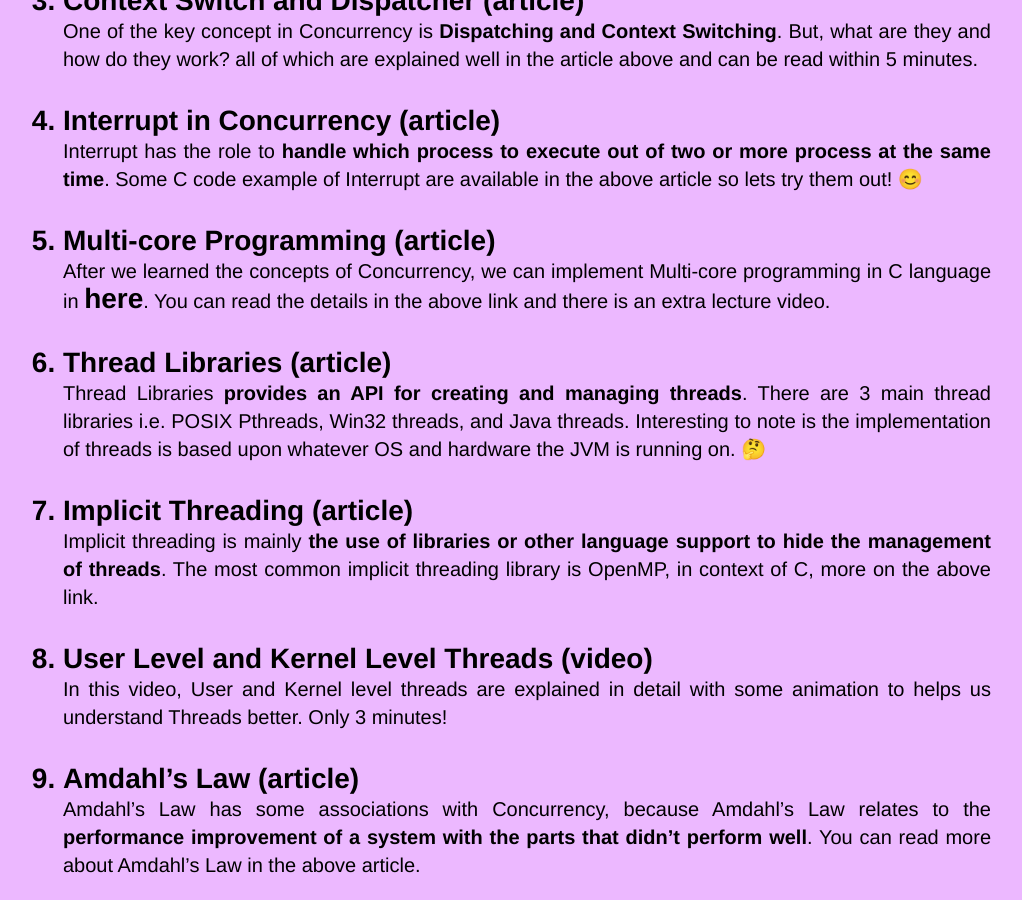
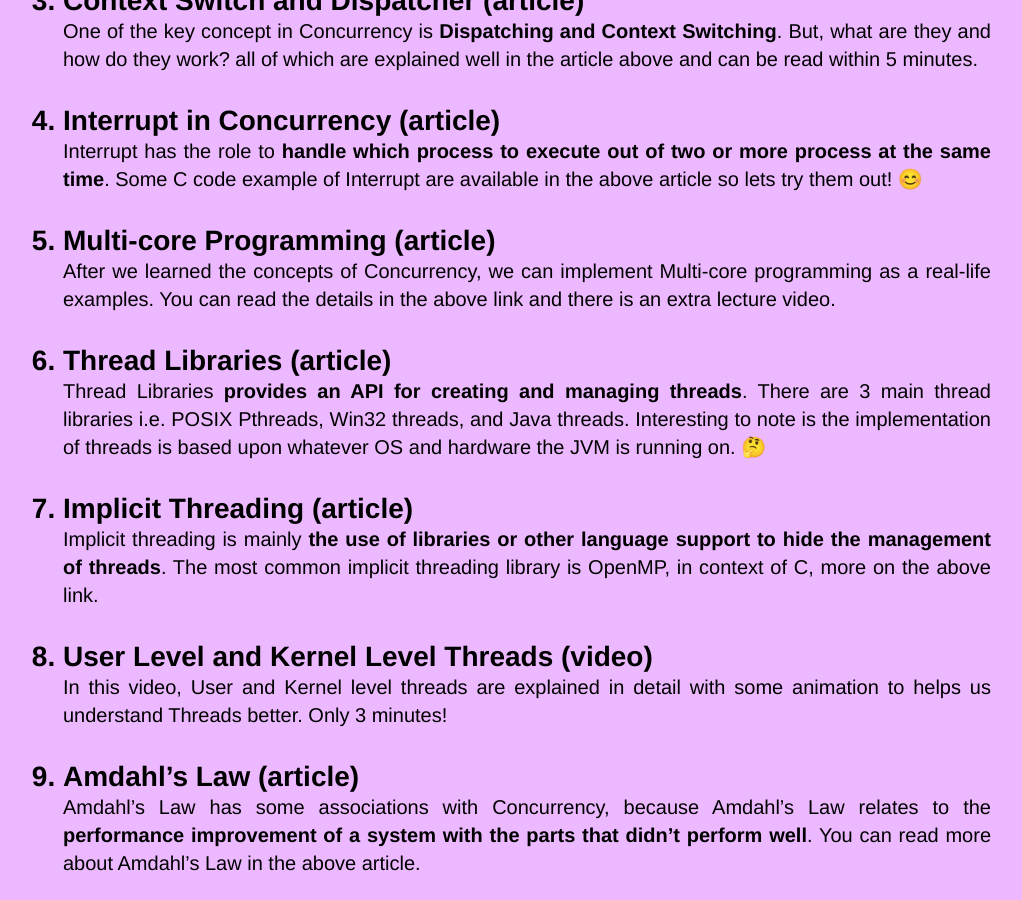
Before and after one commit to frsardhf/os211, a Jekyll site: the page built from w06.md, in a window 1280 px wide and 900 px high, scrolled down 782 px. Shown: the whole window, without its empty margins (133-1155 px from the left). Built offline with Jekyll 4.4.1, drawn with Linux system fonts in a browser that asks for light colours; our own code applies the rules of GitHub Pages for plain Markdown files.

Commit message:
OS211 frsardhf

```diff
--- a/w06.md
+++ b/w06.md
@@ -19,12 +19,12 @@ This week, we are learning Concurrency: Processes and Threads in Operating Syste
    Interrupt has the role to **handle which process to execute out of two or more process at the same time**. Some C code example of Interrupt are available in the above article so lets try them out! 😊
 
 5. [Multi-core Programming (article)](https://vaibhaw-vipul.medium.com/multi-core-programming-809d1569d988) <br>
-   After we learned the concepts of Concurrency, we can implement Multi-core programming in C language in [here](https://www.embedded.com/getting-started-with-multicore-programming-part-1/). You can read the details in the above link and there is an extra lecture video.
+   After we learned the concepts of Concurrency, we can implement Multi-core programming as a real-life examples. You can read the details in the above link and there is an extra lecture video.
 
 6. [Thread Libraries (article)](https://www.brainkart.com/article/Thread-Libraries_9837/) <br>
    Thread Libraries **provides an API for creating and managing threads**. There are 3 main thread libraries i.e. POSIX Pthreads, Win32 threads, and Java threads. Interesting to note is the implementation of threads is based upon whatever OS and hardware the JVM is running on. 🤔
 
-7. [Implicit Threading (article)](tutorialspoint.com/implicit-threading-and-language-based-threads) <br>
+7. [Implicit Threading (article)](https://tutorialspoint.com/implicit-threading-and-language-based-threads) <br>
    Implicit threading is mainly **the use of libraries or other language support to hide the management of threads**. The most common implicit threading library is OpenMP, in context of C, more on the above link.
 
 8. [User Level and Kernel Level Threads (video)](https://www.youtube.com/watch?v=JK6bC-uxpFU) <br>
```
